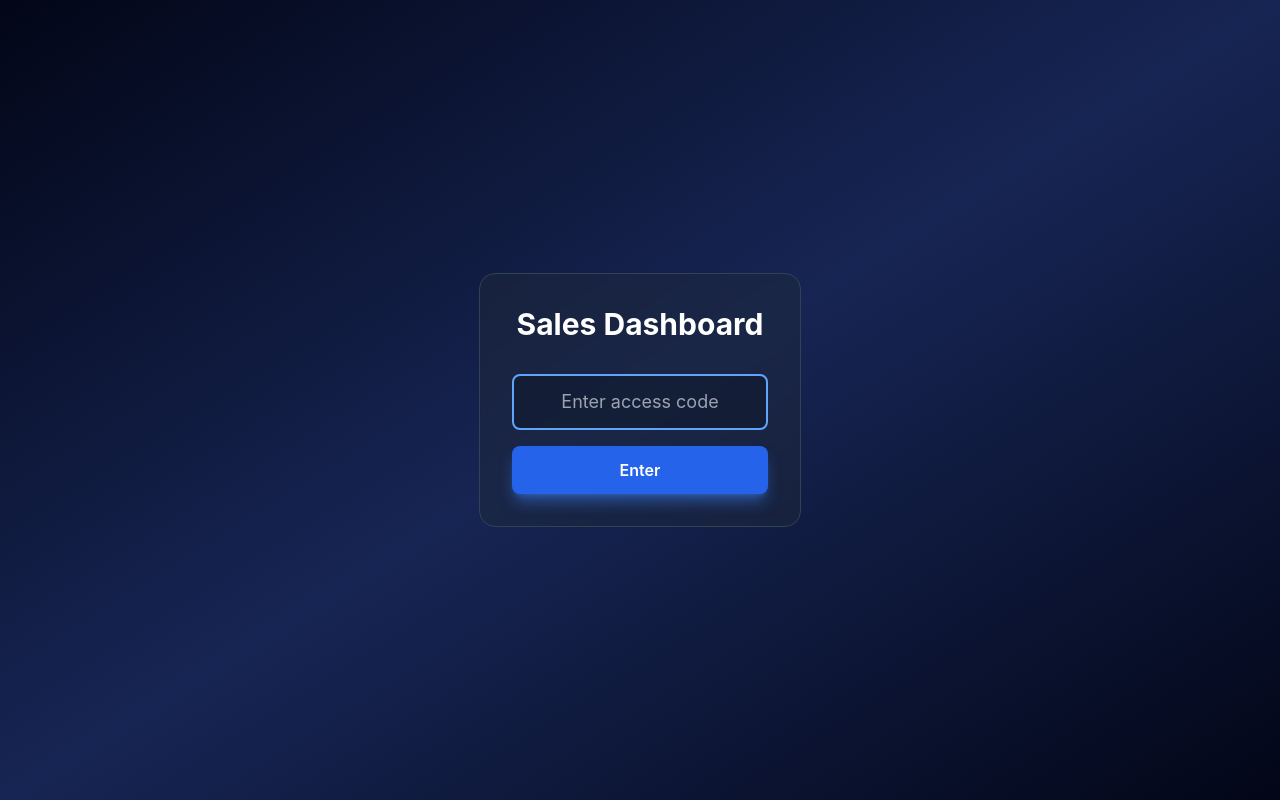
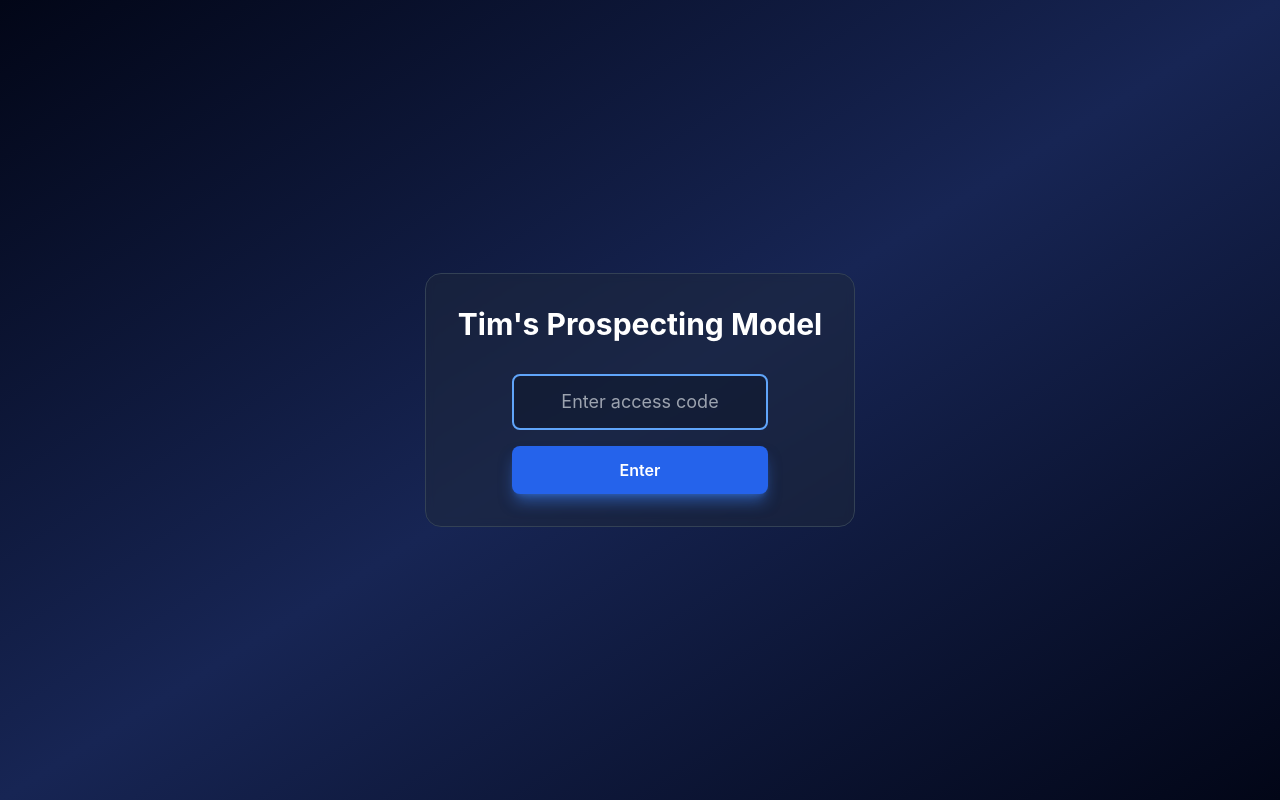
Before and after one commit to tihmeh/sales-prospects, a React (Vite) app: page / in a window 1280 px wide. Built offline with nearby package versions, Linux system fonts and the light colour scheme.

Commit message:
Update App.jsx

```diff
--- a/src/App.jsx
+++ b/src/App.jsx
@@ -198,7 +198,7 @@ const SalesProspectsList = () => {
     return (
       <div className="w-full min-h-screen bg-gradient-to-br from-slate-950 via-blue-950 to-slate-950 flex items-center justify-center">
         <form onSubmit={handleLogin} className={`flex flex-col items-center gap-4 bg-slate-800/50 backdrop-blur-sm p-8 rounded-2xl border border-slate-700 ${shake ? 'animate-shake' : ''}`}>
-          <h1 className="text-3xl font-bold text-white mb-4">Sales Dashboard</h1>
+          <h1 className="text-3xl font-bold text-white mb-4">Tim's Prospecting Model</h1>
           <input type="password" value={password} onChange={(e) => setPassword(e.target.value)} placeholder="Enter access code" className="px-6 py-3 bg-slate-900/50 border-2 border-blue-500/30 rounded-lg text-white text-center text-lg focus:outline-none focus:border-blue-400 transition-all w-64" autoFocus />
           <button type="submit" className="px-8 py-3 bg-blue-600 hover:bg-blue-500 text-white rounded-lg font-semibold transition-all transform hover:scale-105 shadow-lg shadow-blue-500/50 w-64">Enter</button>
         </form>
@@ -351,7 +351,7 @@ const SalesProspectsList = () => {
     <div className="w-full min-h-screen bg-gradient-to-br from-slate-900 via-slate-800 to-slate-900 p-6">
       <div className="max-w-7xl mx-auto">
         <div className="mb-6 flex items-start justify-between">
-          <div><h1 className="text-3xl font-bold text-white mb-1">Sales Dashboard</h1><p className="text-slate-300 text-sm">Pipeline Overview</p></div>
+          <div><h1 className="text-3xl font-bold text-white mb-1">Tim's Prospecting Model</h1><p className="text-slate-300 text-sm">Pipeline Overview</p></div>
           <div className="flex gap-3 items-start">
             <button onClick={() => setCurrentView('joe')} className="px-4 py-2 bg-orange-600 hover:bg-orange-500 text-white rounded-lg font-semibold transition-all flex items-center gap-2">
               <svg className="w-5 h-5" fill="none" stroke="currentColor" viewBox="0 0 24 24"><path strokeLinecap="round" strokeLinejoin="round" strokeWidth={2} d="M8 10h.01M12 10h.01M16 10h.01M9 16H5a2 2 0 01-2-2V6a2 2 0 012-2h14a2 2 0 012 2v8a2 2 0 01-2 2h-5l-5 5v-5z" /></svg>
```
